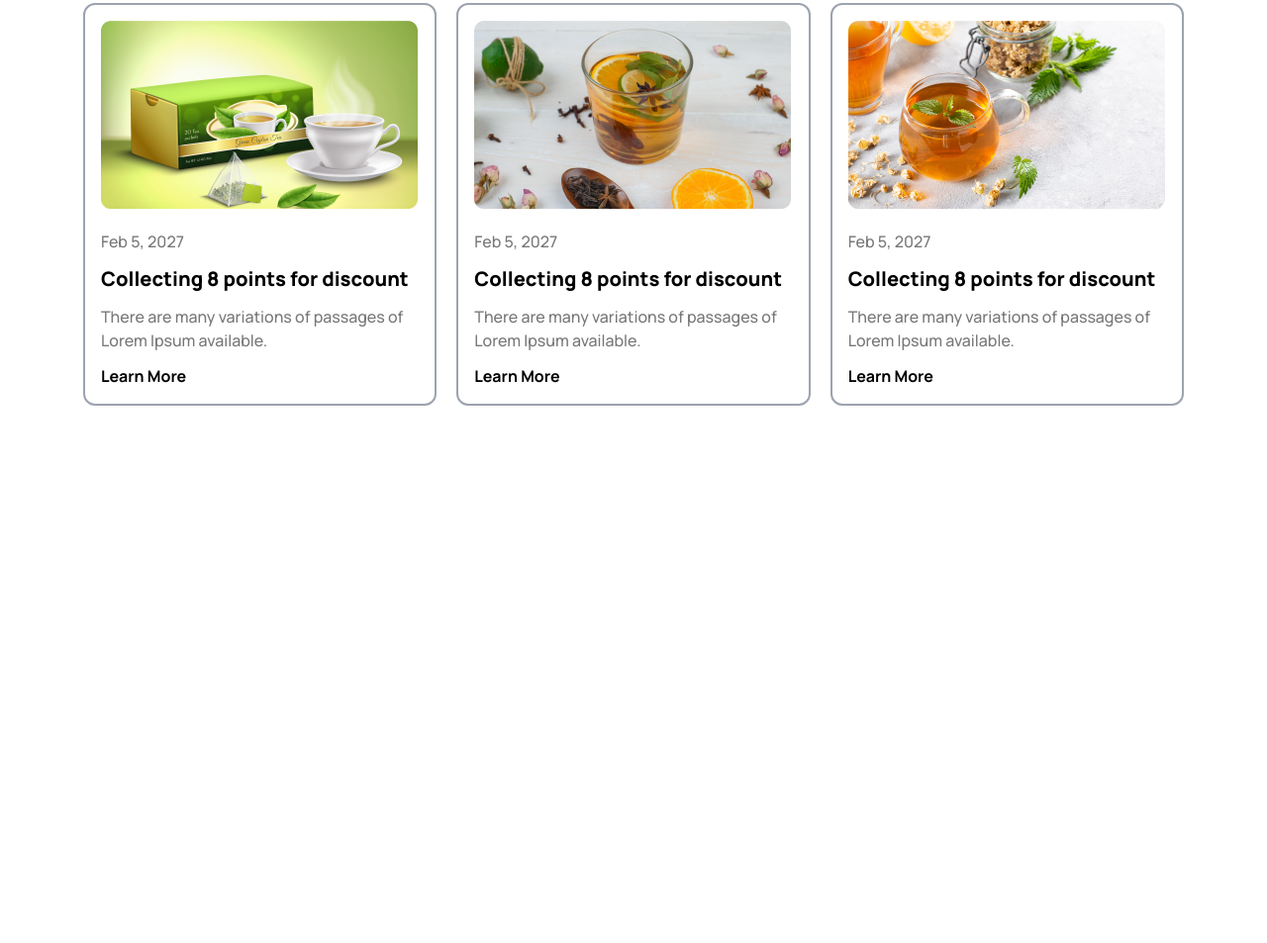
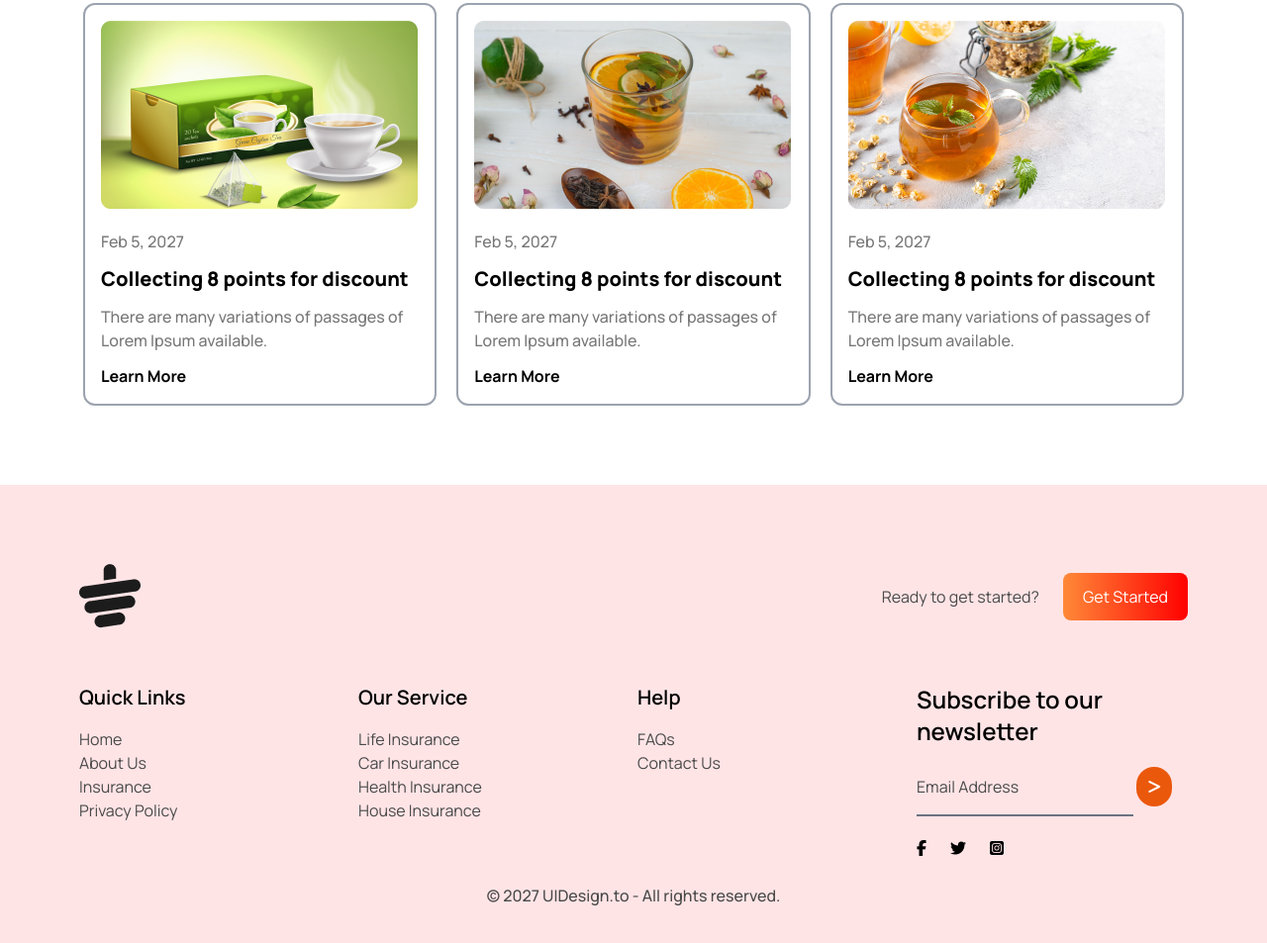
Before and after one commit to Jollypru/tea-house-using-tailwind, a plain HTML site: page index.html in a window 1280 px wide. Shown: the part 2433-3386 px from the top of the page at 99% size. Before the commit the page ends 2923 px from the top, so only its background shows below. Drawn offline with nearby package versions, Linux system fonts and the light colour scheme.

Commit message:
added footer and completed

```diff
--- a/index.html
+++ b/index.html
@@ -171,7 +171,7 @@
         <section class="mb-20">
             <h3 class="font-extrabold text-4xl text-center mb-5">News & Events</h3>
             <p class="font-medium text-[#777777]  w-5/6 mx-auto text-center mb-8">There are many variations of passages of Lorem Ipsum available, but the majority have suffered alteration in some form, by injected humour, or randomised words which don't look even slightly believable. </p>
-            <div class="grid grid-cols-3 gap-5">
+            <div class="grid grid-cols-1 md:grid-cols-3 gap-5">
                 <div class=" border-2 border-gray-400 p-4 rounded-xl">
                     <img src="images/news-1.png" alt="">
                     <p class="font-medium text-[#777777] mt-5">Feb 5, 2027</p>
@@ -195,9 +195,56 @@
                 </div>
             </div>
         </section>
+        <!-- news and events section end -->
     </main>
-    <footer>
-
+    <footer class="bg-rose-100 p-4 md:p-7 lg:p-20">
+        <div class="flex justify-between mb-14">
+            <img src="images/cup.png" alt="">
+            <div class="flex items-center gap-6">
+                <h4 class="text-[#494949]">Ready to get started?</h4>
+                <button class="px-5 py-3 text-white rounded-lg bg-gradient-to-r from-[#FF8938] to-[#FF0000]">Get Started</button>
+            </div>
+        </div>
+        <div class="grid grid-cols-1 md:grid-cols-3 lg:grid-cols-4 gap-7 lg:gap-2">
+            <div>
+                <h4 class="font-semibold text-xl mb-4">Quick Links</h4>
+                <ul class="text-[#494949]">
+                    <li>Home</li>
+                    <li>About Us</li>
+                    <li>Insurance</li>
+                    <li>Privacy Policy</li>
+                </ul>
+            </div>
+            <div>
+                <h4 class="font-semibold text-xl mb-4">Our Service</h4>
+                <ul class="text-[#494949]">
+                    <li>Life Insurance</li>
+                    <li>Car Insurance</li>
+                    <li>Health Insurance</li>
+                    <li>House Insurance</li>
+                </ul>
+            </div>
+            <div>
+                <h4 class="font-semibold text-xl mb-4">Help</h4>
+                <ul class="text-[#494949]">
+                    <li>FAQs</li>
+                    <li>Contact Us</li>
+                </ul>
+            </div>
+            <form>
+                <h3 class="font-semibold text-2xl mb-5">Subscribe to our newsletter</h3>
+                <input type="email" placeholder="Email Address" class="pb-4 pr-7 border-b-2 border-gray-500 bg-transparent placeholder-[#494949] mb-6">
+                <button class="px-3 py-2 bg-orange-600 text-white font-semibold rounded-full"> <i class="fa-solid fa-greater-than"></i> </button>
+                <div class="flex gap-6">
+                    <i class="fa-brands fa-facebook-f"></i>
+                    <i class="fa-brands fa-twitter"></i>
+                    <i class="fa-brands fa-square-instagram"></i>
+                </div>
+            </form>
+        </div>
+        <div class="text-center mt-7 font-medium text-[#494949]">
+            <p>&copy 2027 UIDesign.to - All rights reserved.</p>
+        </div>
     </footer>
 </body>
 
```
